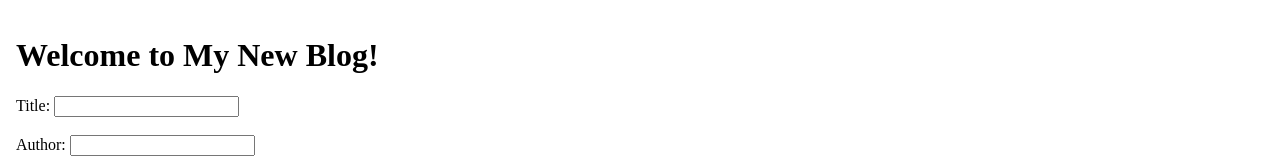
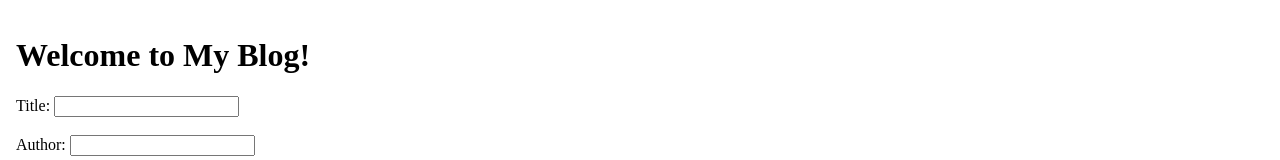
Before and after one commit to dz1981-bit/full-stack-blog-project, a React (Vite) app: page / in a window 1280 px wide. Shown: the top 160 px of the page. Built offline with nearby package versions, Linux system fonts and the light colour scheme; no server answers.

Commit message:
chore: updated webpage title

```diff
--- a/src/Blog.jsx
+++ b/src/Blog.jsx
@@ -20,7 +20,7 @@ export function Blog() {
 
   return (
     <div style={{ padding: 8 }}>
-      <h1>Welcome to My New Blog!</h1>
+      <h1>Welcome to My Blog!</h1>
       <CreatePost />
       <br />
       <hr />
```
Also changed, not shown: 2 other files (tests, documents, lock files or other folders).
